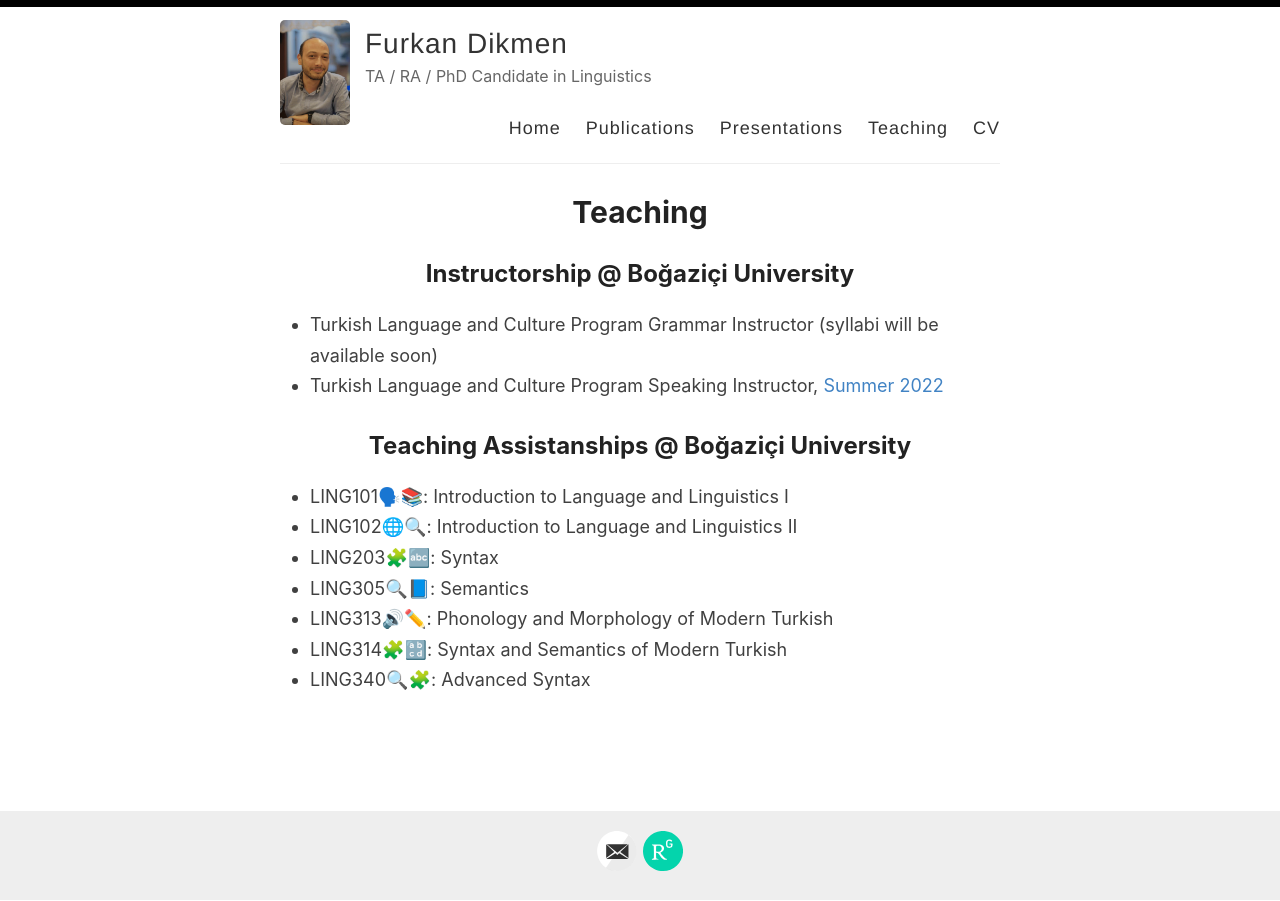
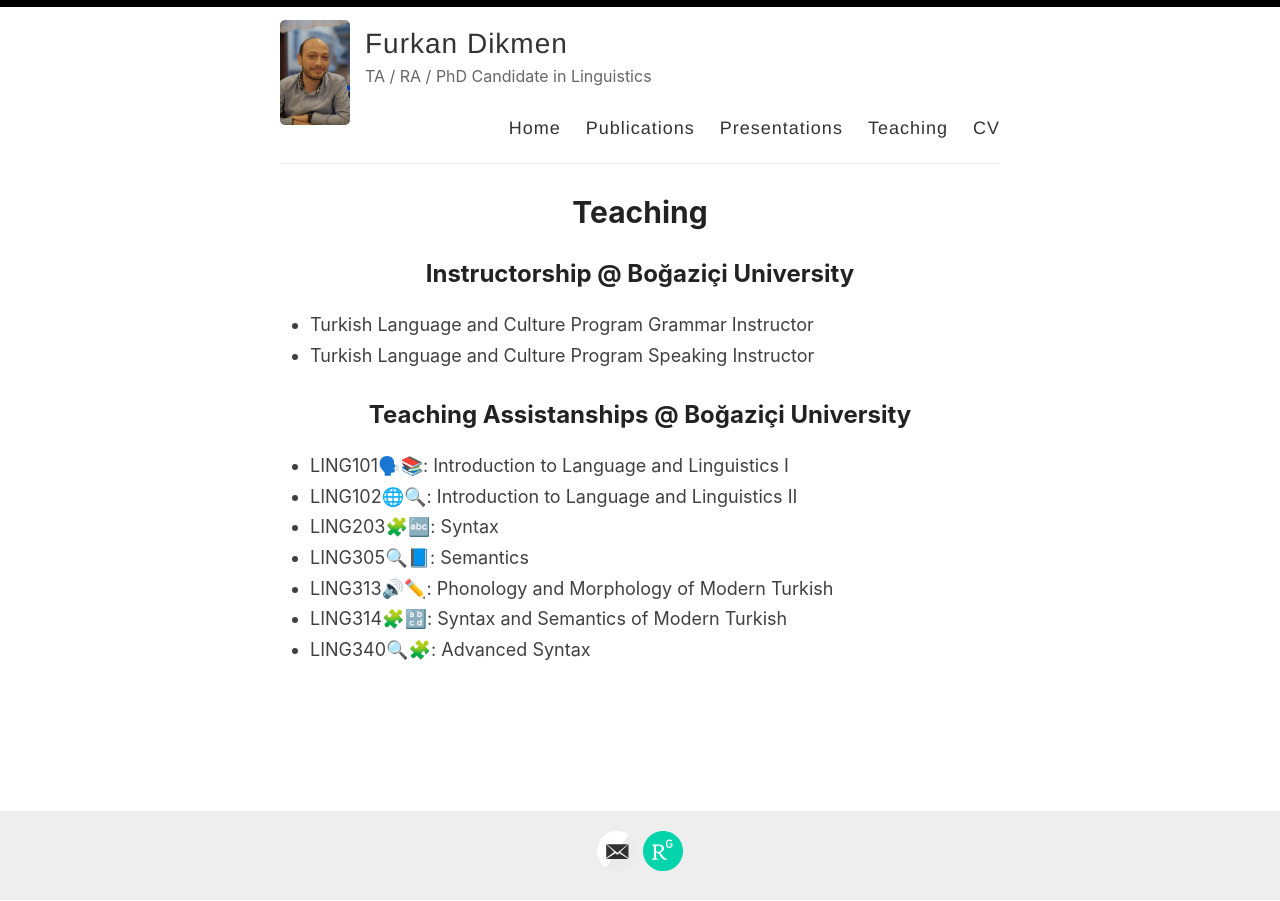
Before and after one commit to furkandikmen/furkandikmen.github.io, a Jekyll site: the page built from _pages/teaching.md, in a window 1280 px wide. Built offline with Jekyll 4.4.1, drawn with Linux system fonts in a browser that asks for light colours.

Commit message:
Update teaching.md

```diff
--- a/_pages/teaching.md
+++ b/_pages/teaching.md
@@ -6,8 +6,8 @@ permalink: /teaching/
 
 ## Instructorship @ Boğaziçi University
 
-- Turkish Language and Culture Program Grammar Instructor (syllabi will be available soon)
-- Turkish Language and Culture Program Speaking Instructor, [Summer 2022](https://furkandikmen.com/assets/syllabus/S20_Speaking_Summer_2022 İzlence.pdf)
+- Turkish Language and Culture Program Grammar Instructor
+- Turkish Language and Culture Program Speaking Instructor
 
 ## Teaching Assistanships @ Boğaziçi University
 
```
